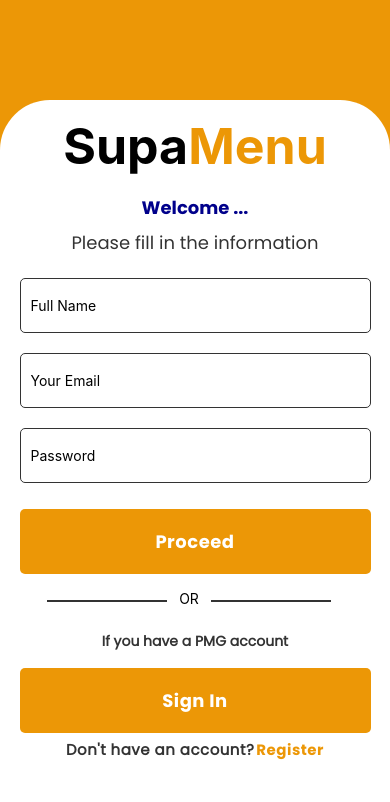
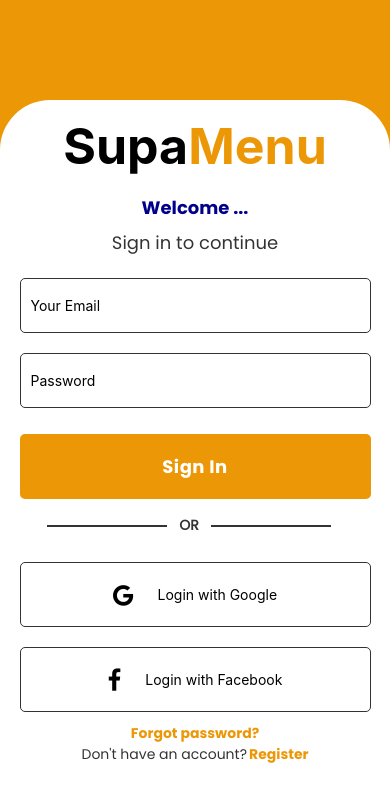
Before and after one commit to Graziee6/SupaMenu, a React Native app: screen / in a window 390 px wide. Shown: the top 802 px of the page. Built offline with nearby package versions, Linux system fonts and the light colour scheme.

Commit message:
complete login

```diff
--- a/App.js
+++ b/App.js
@@ -6,5 +6,5 @@
 import QrPay from "./src/screens/QrPayScreen";
 
 export default function App() {
-  return <Register />;
+  return <LoginScreen />;
 }
--- a/src/screens/LoginScreen.js
+++ b/src/screens/LoginScreen.js
@@ -17,7 +17,28 @@
     super(props);
     this.state = {
       fontsLoaded: false,
+      email:"",
+      password:""
     };
+  }
+
+  async login(){
+    try {
+      const email = this.state.email
+      const password = this.state.password
+
+      let result = await fetch("http://10.0.2.2:4000/login/", {
+        method:"POST",
+        body:JSON.stringify({
+          email, password
+        }),
+        headers:{"Content-Type":"application/json"}
+      })
+
+      result = await result.json();
+    } catch (error) {
+      console.log(error)
+    }
   }
 
   async loadFonts() {
@@ -71,11 +92,12 @@
               <View style={GlobalStyles.formFields}>
                 <TextInput
                   style={GlobalStyles.formField}
-                  placeholder="Your Email"
+                  placeholder="Your Email" onChangeText={(text)=> this.setState({email:text})}
                 />
                 <TextInput
                   style={GlobalStyles.formField}
-                  placeholder="Password"
+                  placeholder="Password" onChangeText={(text)=>{this.setState({password
+                  :text})}}
                 />
               </View>
 
@@ -83,7 +105,9 @@
                 <TouchableOpacity
                   style={[GlobalStyles.button, GlobalStyles.orangeBackground]}
                   color="#ec9706"
-                  onPress={() => {}}
+                  onPress={() => {
+                    this.login()
+                  }}
                 >
                   <Text style={[GlobalStyles.btnText, GlobalStyles.boldFontFamily, GlobalStyles.letterSpace]}>Sign in</Text>
                 </TouchableOpacity>
--- a/src/screens/RegisterScreen.js
+++ b/src/screens/RegisterScreen.js
@@ -21,7 +21,7 @@
       const email = this.state.email;
       const password = this.state.password;
 
-      let result = await fetch("http://10.0.2.2:4000/register/", {
+      let result = await fetch("http://10.0.2.2:4000/register", {
         method: "POST",
         headers: {
           "Content-Type": "application/json",
```
